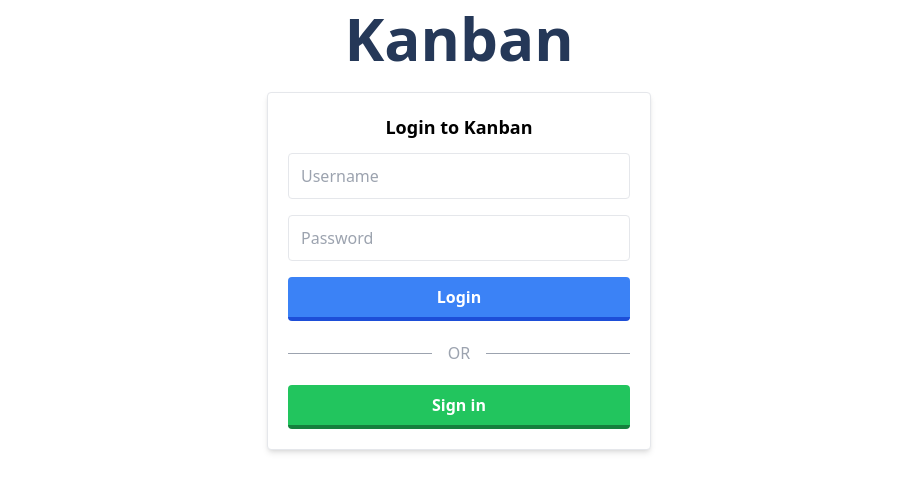
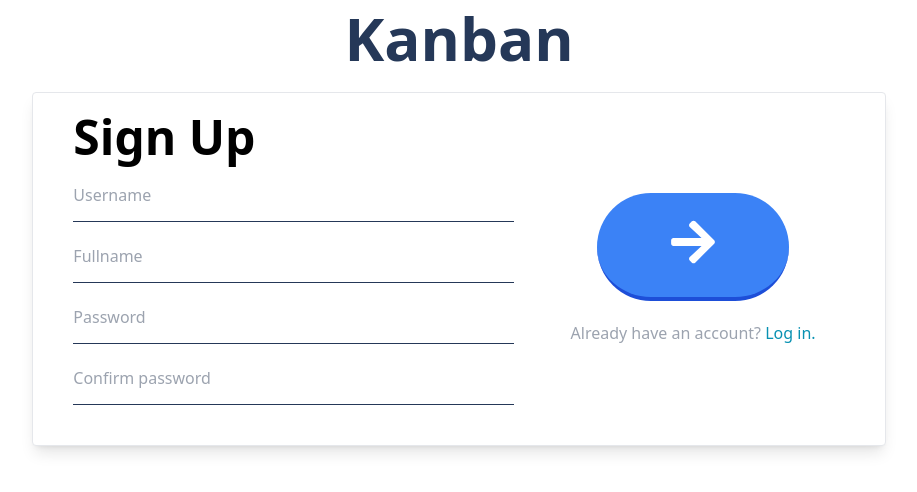
Before and after one commit to Log-ng/Kanban, a React (Create React App) app: page /signup in a window 1280 px wide. Shown: the top 492 px of the page, without its empty margins (181-1098 px from the left). Built offline with nearby package versions, Linux system fonts and the light colour scheme; a web font is replaced by a local one.

Commit message:
feature/login: add sign up page

```diff
--- a/package.json
+++ b/package.json
@@ -12,6 +12,7 @@
     "@types/react-dom": "^18.0.0",
     "react": "^18.2.0",
     "react-dom": "^18.2.0",
+    "react-icons": "^4.4.0",
     "react-router-dom": "^6.4.1",
     "react-scripts": "5.0.1",
     "typescript": "^4.4.2",
--- a/src/App.tsx
+++ b/src/App.tsx
@@ -1,10 +1,17 @@
 import React from 'react';
 import Login from './pages/login';
+import { Routes, Route } from 'react-router-dom';
+import NotFoundPage from './pages/not.found';
+import SignUp from './pages/sign.up';
 
 const App = () => {
   return (
-    <Login />
+    <Routes>
+      <Route path='/login' element={<Login />} />
+      <Route path='/signup' element={<SignUp />} />
+      <Route path='*' element={<NotFoundPage />} />
+    </Routes>
   );
-}
+};
 
 export default App;
--- /dev/null
+++ b/src/components/sign.up.input/index.tsx
@@ -0,0 +1,22 @@
+import React from 'react';
+
+interface Props {
+  type: string;
+  placeholder: string;
+}
+
+const InputForm: React.FC<Props> = (props) => {
+  const { type, placeholder } = props;
+
+  return (
+    <div className='border-b border-titleLogin my-1 mb-5'>
+      <input
+        className='appearance-none bg-transparent border-none w-full text-gray-700 mr-3 py-1 leading-tight focus:outline-none mb-3'
+        type={type}
+        placeholder={placeholder}
+      />
+    </div>
+  );
+};
+
+export default InputForm;
--- a/src/index.css
+++ b/src/index.css
@@ -8,7 +8,7 @@
   .input-login {
     @apply appearance-none border rounded w-full py-3 px-3 text-gray-700 leading-tight focus:outline-titleLogin mb-4;
   }
-  .buttonLogin {
-    @apply
+  .button-next {
+    @apply bg-blue-500 hover:bg-blue-400 text-white font-bold px-4 py-6 border-b-4 border-blue-700 hover:border-blue-500 rounded-full w-48 mt-20;
   }
 }
--- a/src/index.tsx
+++ b/src/index.tsx
@@ -1,16 +1,16 @@
-import React from 'react';
 import ReactDOM from 'react-dom/client';
 import './index.css';
 import App from './App';
 import reportWebVitals from './reportWebVitals';
+import { BrowserRouter } from 'react-router-dom';;
 
 const root = ReactDOM.createRoot(
   document.getElementById('root') as HTMLElement
 );
 root.render(
-  <React.StrictMode>
+  <BrowserRouter>
     <App />
-  </React.StrictMode>
+  </BrowserRouter>
 );
 
 // If you want to start measuring performance in your app, pass a function
--- a/src/pages/login/index.tsx
+++ b/src/pages/login/index.tsx
@@ -1,38 +1,37 @@
-import React from "react";
+import React from 'react';
+import { Link } from 'react-router-dom';
 
-const Login = () => {
+const Login: React.FC = () => {
   return (
     <>
-      <div className="text-6xl font-bold text-center my-2 text-titleLogin">
+      <div className='text-6xl font-bold text-center my-2 text-titleLogin'>
         Kanban
       </div>
-      <div className="flex justify-center my-6">
-        <div className="w-96 justify-center border boder-cyan-50 shadow-md p-5 rounded bg-white">
-          <div className="text-center mb-3 text-lg font-semibold">
+      <div className='flex justify-center my-6'>
+        <div className='w-96 justify-center border boder-cyan-50 shadow-lg p-5 rounded bg-white'>
+          <div className='text-center mb-3 text-lg font-semibold'>
             Login to Kanban
           </div>
           <div>
+            <input className='input-login' type='text' placeholder='Username' />
             <input
-              className="input-login"
-              type="text"
-              placeholder="Username"
+              className='input-login'
+              type='password'
+              placeholder='Password'
             />
-            <input
-              className="input-login"
-              type="text"
-              placeholder="Password"
-            />
-            <button className="bg-blue-500 hover:bg-blue-400 text-white font-bold py-2 px-4 border-b-4 border-blue-700 hover:border-blue-500 rounded w-full">
+            <button className='bg-blue-500 hover:bg-blue-400 text-white font-bold py-2 px-4 border-b-4 border-blue-700 hover:border-blue-500 rounded w-full'>
               Login
             </button>
-            <div className="relative flex py-5 items-center">
-              <div className="flex-grow border-t border-gray-400"></div>
-              <span className="flex-shrink mx-4 text-gray-400">OR</span>
-              <div className="flex-grow border-t border-gray-400"></div>
+            <div className='relative flex py-5 items-center'>
+              <div className='flex-grow border-t border-gray-400'></div>
+              <span className='flex-shrink mx-4 text-gray-400'>OR</span>
+              <div className='flex-grow border-t border-gray-400'></div>
             </div>
-            <button className="bg-green-500 hover:bg-green-400 text-white font-bold py-2 px-4 border-b-4 border-green-700 hover:border-green-500 rounded w-full">
-              Sign in
-            </button>
+            <Link to='/signup'>
+              <button className='bg-green-500 hover:bg-green-400 text-white font-bold py-2 px-4 border-b-4 border-green-700 hover:border-green-500 rounded w-full'>
+                Sign up
+              </button>
+            </Link>
           </div>
         </div>
       </div>
--- /dev/null
+++ b/src/pages/not.found/index.tsx
@@ -0,0 +1,24 @@
+import React from 'react';
+
+const NotFoundPage: React.FC = () => {
+  return (
+    <main className='h-screen w-full flex flex-col justify-center items-center bg-[#1A2238]'>
+      <h1 className='text-9xl font-extrabold text-white tracking-widest'>
+        404
+      </h1>
+      <div className='bg-[#FF6A3D] px-2 text-sm rounded rotate-12 absolute'>
+        Page Not Found
+      </div>
+      <button>
+        <div className='mt-6 relative inline-block text-sm font-medium text-[#FF6A3D] group active:text-orange-500 focus:outline-none focus:ring'>
+          <span className='absolute inset-0 transition-transform translate-x-0.5 translate-y-0.5 bg-[#FF6A3D] group-hover:translate-y-0 group-hover:translate-x-0'></span>
+          <span className='relative block px-8 py-3 bg-[#1A2238] border border-current'>
+            Go Home
+          </span>
+        </div>
+      </button>
+    </main>
+  );
+};
+
+export default NotFoundPage;
--- /dev/null
+++ b/src/pages/sign.up/index.tsx
@@ -0,0 +1,44 @@
+import React from 'react';
+import InputForm from '../../components/sign.up.input';
+import { FaArrowRight } from 'react-icons/fa';
+import { Link } from 'react-router-dom';
+
+const SignUp: React.FC = () => {
+  return (
+    <>
+      <div className='text-6xl font-bold text-center my-2 text-titleLogin'>
+        Kanban
+      </div>
+      <div className='w-2/3 mx-auto my-6'>
+        <div className='w-100 justify-center border boder-cyan-50 shadow-lg p-5 rounded bg-white'>
+          <div className='grid grid-cols-7 gap-2'>
+            <div className='col-span-4 pl-5'>
+              <div className='mb-5 text-5xl font-semibold'>Sign Up</div>
+              <InputForm type='text' placeholder='Username' />
+              <InputForm type='text' placeholder='Fullname' />
+              <InputForm type='password' placeholder='Password' />
+              <InputForm type='password' placeholder='Confirm password' />
+            </div>
+            <div className='col-span-3'>
+              <div className='text-center'>
+                <button className='button-next'>
+                  <div className='inline-block'>
+                    <FaArrowRight size={50} />
+                  </div>
+                </button>
+                <div className='mt-5 text-gray-400'>
+                  Already have an account?{' '}
+                  <Link to='/login'>
+                    <span className='cursor-pointer text-cyan-600 hover:underline'>Log in.</span>
+                  </Link>
+                </div>
+              </div>
+            </div>
+          </div>
+        </div>
+      </div>
+    </>
+  );
+};
+
+export default SignUp;
```
Also changed, not shown: 1 other file (tests, documents, lock files or other folders).
